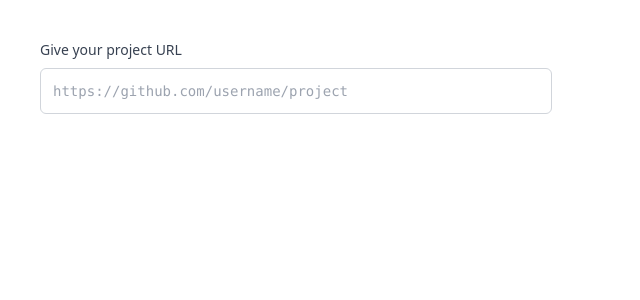
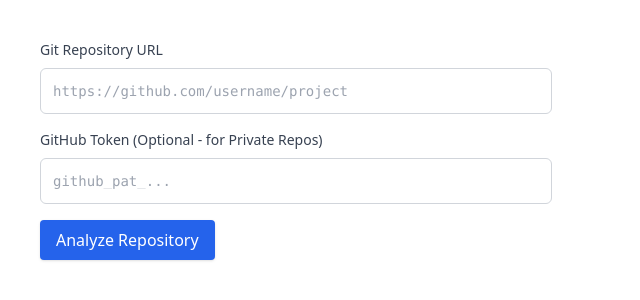
Before and after one commit to AsiyaMohd/ai-devops-test, a Flask app: page / in a window 1280 px wide. Shown: the top 300 px of the page, without its empty margins (0-640 px from the left). Run offline with Flask 3, Linux system fonts and the light colour scheme; some libraries are stand-ins or nearby versions.

Commit message:
new changes

```diff
--- a/requirements.txt
+++ b/requirements.txt
@@ -2,3 +2,5 @@ flask
 GitPython
 langchain-openai
 langchain-core
+langgraph
+python-dotenv
--- a/templates/index.html
+++ b/templates/index.html
@@ -1,27 +1,35 @@
 <!DOCTYPE html>
 <html>
+
 <head>
     <script src="https://cdn.tailwindcss.com"></script>
 </head>
+
 <body class="bg-white p-10 font-sans">
 
     <form method="POST" action="/">
 
         <div class="max-w-lg">
             <label for="repoUrl" class="block text-sm font-medium text-gray-700 mb-2">
-                    Give your project URL
+                Git Repository URL
             </label>
-
-                <div class="border border-gray-300 rounded-md overflow-hidden">
-                    <input type="text"
-                           id="repoUrl"
-                           name="repoUrl"
-                           placeholder="https://github.com/username/project"
+            <div class="border border-gray-300 rounded-md overflow-hidden mb-4">
+                <input type="text" id="repoUrl" name="repoUrl" placeholder="https://github.com/username/project"
                     class="bg-transparent border-none text-gray-900 w-full p-3 focus:ring-0 placeholder-gray-400 font-mono text-sm"
-                           value="{{ request.form.get('repoUrl', '') }}">
+                    required value="{{ request.form.get('repoUrl', '') }}">
             </div>
 
-                <button type="submit" class="hidden"></button>
+            <label for="githubToken" class="block text-sm font-medium text-gray-700 mb-2">
+                GitHub Token (Optional - for Private Repos)
+            </label>
+            <div class="border border-gray-300 rounded-md overflow-hidden mb-4">
+                <input type="password" id="githubToken" name="githubToken" placeholder="github_pat_..."
+                    class="bg-transparent border-none text-gray-900 w-full p-3 focus:ring-0 placeholder-gray-400 font-mono text-sm">
+            </div>
+
+            <button type="submit" class="bg-blue-600 text-white px-4 py-2 rounded shadow hover:bg-blue-700 transition">
+                Analyze Repository
+            </button>
         </div>
 
     </form>
@@ -33,4 +41,5 @@
     {% endif %}
 
 </body>
+
 </html>
```
Also changed, not shown: Devopsagent.py (+15 -4 lines). Lines whose indentation alone changed are shown as unchanged.
